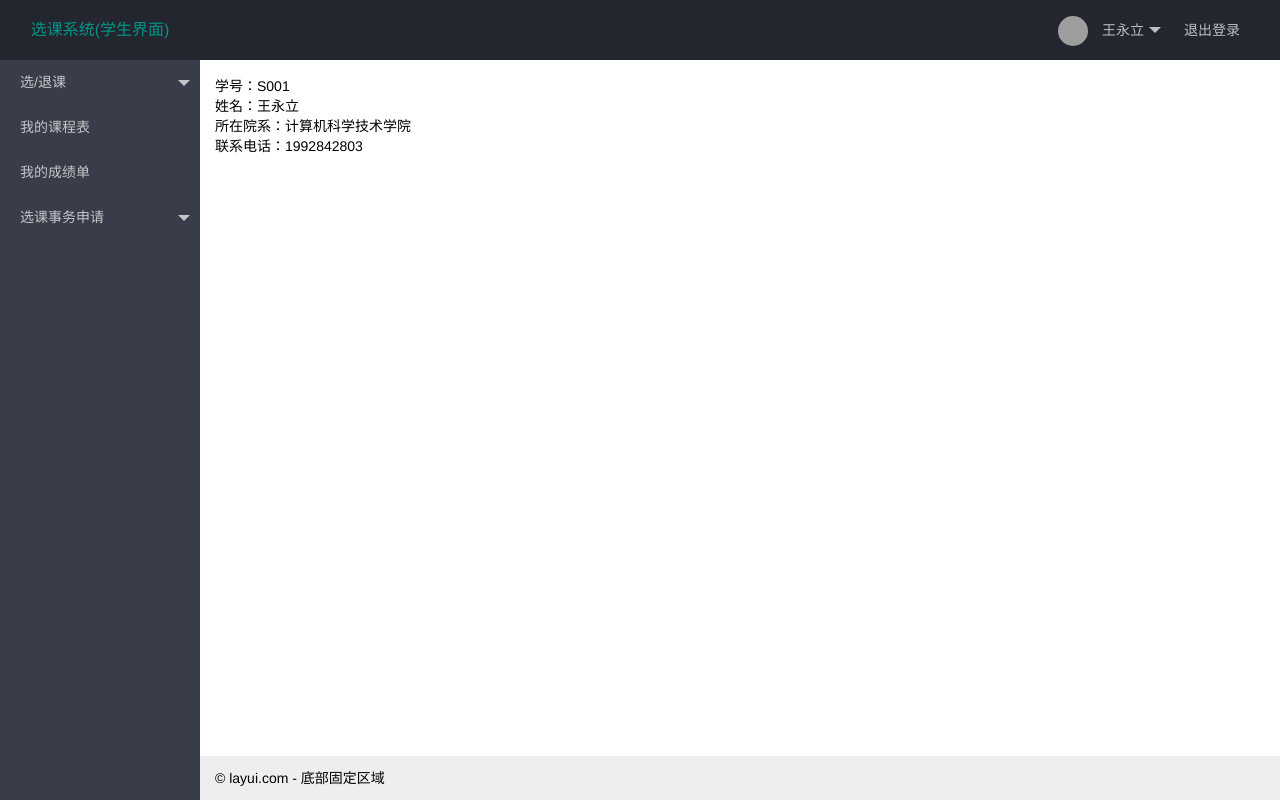
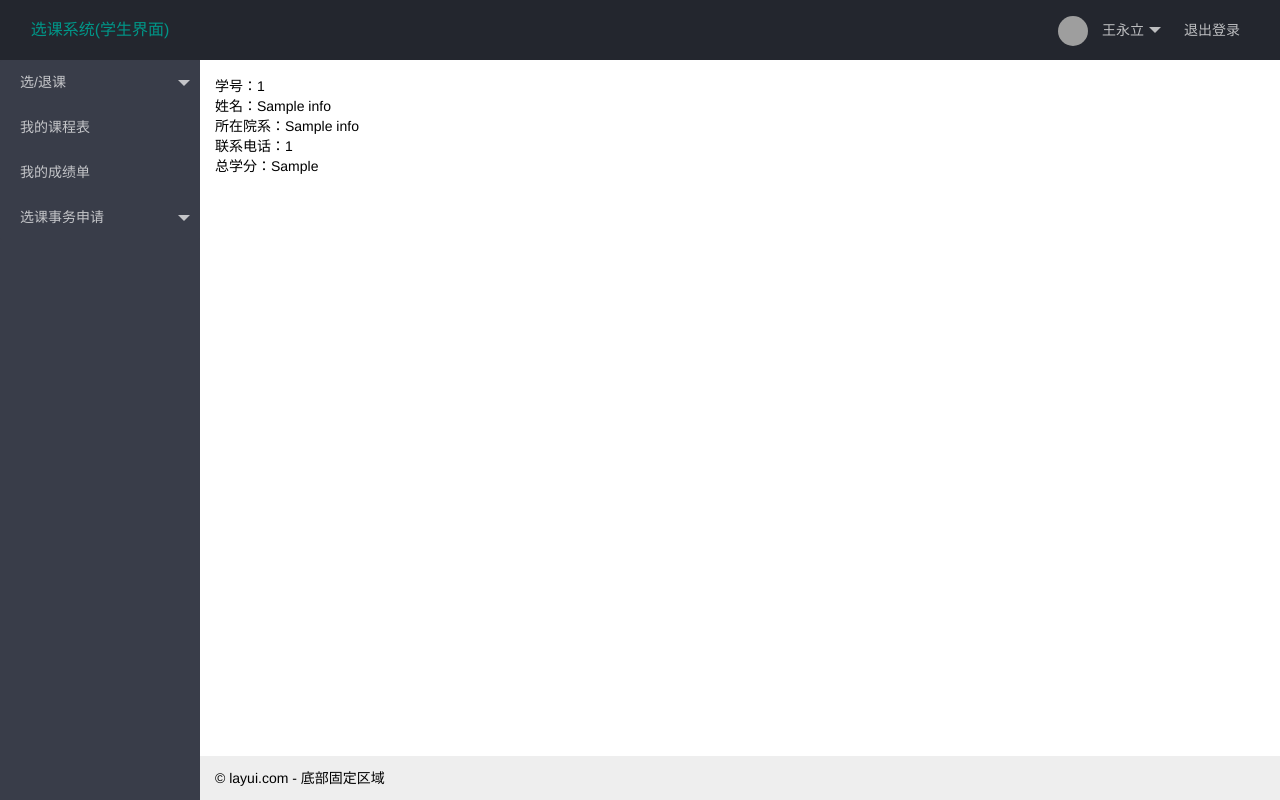
Before and after one commit to Kyle-Dwyer/CourseSelectingSystem, a Django app: template student/templates/student/studentInfo.html in a window 1280 px wide. Run offline with Django 3.2, Linux system fonts and the light colour scheme; the template is opened without the code that fills it: most values are stand-ins (such as "Sample title", 1, 10 or a date in 2020); grey boxes are pictures that could not be loaded.

Commit message:
hello ws

```diff
--- a/CourseSelectingSystem/settings.py
+++ b/CourseSelectingSystem/settings.py
@@ -126,3 +126,5 @@ STATIC_URL = '/static/'
 STATICFILES_DIRS = (
     os.path.join(BASE_DIR, "static"),
 )
+
+SESSION_ENGINE = 'django.contrib.sessions.backends.db' # 引擎（默认）
--- a/student/templates/student/studentInfo.html
+++ b/student/templates/student/studentInfo.html
@@ -1,8 +1,9 @@
 {% extends 'student/student.html' %}
 
 {% block body %}
-    <p>学号：S001</p>
-    <p>姓名：王永立</p>
-    <p>所在院系：计算机科学技术学院</p>
-    <p>联系电话：1992842803</p>
+    <p>学号：{{ info.s_id }}</p>
+    <p>姓名：{{ info.name }}</p>
+    <p>所在院系：{{ info.dept_name }}</p>
+    <p>联系电话：{{ info.phone_num }}</p>
+    <p>总学分：{{ info.tot_cred }}</p>
 {% endblock %}
```
Also changed, not shown: templates/error.html (added, +10 -0 lines), db.sqlite3.
